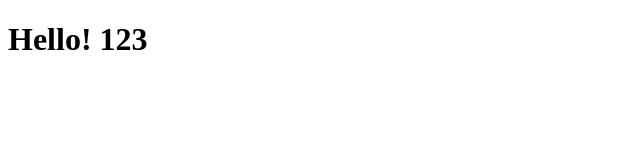
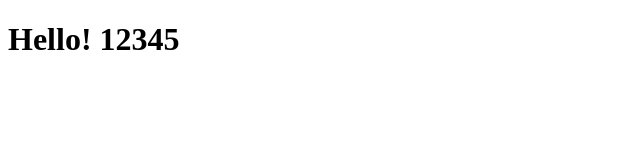
Before and after one commit to francescocassio/testRepo, a plain HTML site: page index.html in a window 1280 px wide. Shown: the full height of the page, 0-640 px from the left. Drawn offline with Linux system fonts and the light colour scheme.

Commit message:
Update index.html

```diff
--- a/index.html
+++ b/index.html
@@ -6,6 +6,6 @@
     <title>Document</title>
 </head>
 <body>
-    <h1>Hello! 123</h1>
+    <h1>Hello! 12345</h1>
 </body>
 </html>
```
